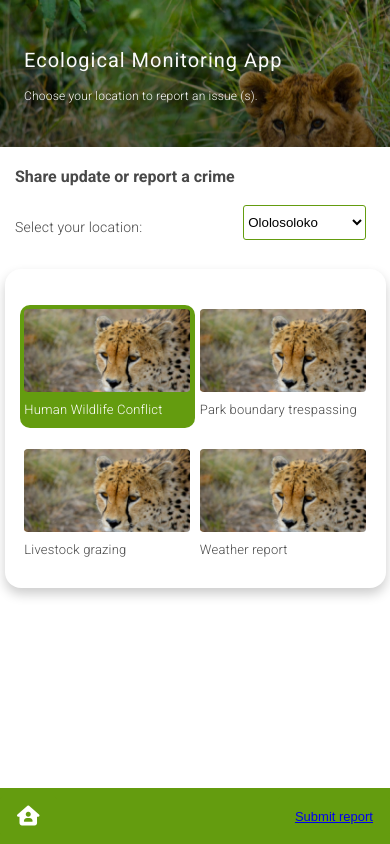
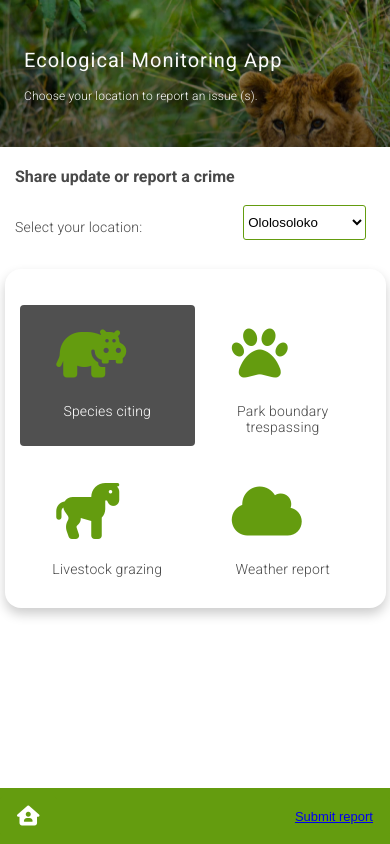
Before and after one commit to musakanneh/eco_monitor, a Vue app: page /shareData in a window 390 px wide. Built offline with nearby package versions, Linux system fonts and the light colour scheme.

Commit message:
Updated UI

```diff
--- a/src/App.vue
+++ b/src/App.vue
@@ -1,5 +1,14 @@
 <template>
   <div id="app">
+   <!-- <div id="app"> -->
+    <link
+      rel="stylesheet"
+      href="https://use.fontawesome.com/releases/v5.2.0/css/all.css"
+      integrity="sha384-hWVjflwFxL6sNzntih27bfxkr27PmbbK/iSvJ+a4+0owXq79v+lsFkW54bOGbiDQ"
+      crossorigin="anonymous"
+    />
+
+
     <router-view />
   </div>
 </template>
@@ -14,15 +23,6 @@ export default {
       mobileView: "true",
     };
   },
-  // methods: {
-  //   isMobile(){
-  //     if (Android|webOS|iPhone|iPad|iPod|BlackBerry|IEMobile|Opera Mini/i.test(navigator.userAgent)){
-  //       return true;
-  //         }else{
-  //           return false;
-  //         }
-  //   },
-  // },
 };
 </script>
 
--- a/src/main.js
+++ b/src/main.js
@@ -7,6 +7,8 @@ import firebase from "firebase/app"
 /* eslint-disable */
 Vue.prototype.$axios = axios;
 Vue.config.productionTip = false
+
+// import "font-awesome/css/font-awesome.min.css";
 
 /**
  * Firebase configuration for the backend server
--- a/src/views/Home.vue
+++ b/src/views/Home.vue
@@ -11,8 +11,8 @@
 
     <section class="access-account">
       <form @submit.prevent="authenticateUserLogin">
+        <br />
         <p>Login here</p>
-        <br />
         <div class="email">
           <input type="Phone number" placeholder="Phone number" />
         </div>
@@ -183,6 +183,7 @@ export default {
         width: 90%;
         padding: 10px 15px;
         border-radius: 5px;
+        margin-top: 20px;
         margin-bottom: 20px;
         color: #333;
         font-size: 18px;
--- a/src/views/ShareData.vue
+++ b/src/views/ShareData.vue
@@ -26,22 +26,22 @@
     <section class="section-cover">
       <div class="data-categories">
         <div @click="buttonisPressed(0)" :style="getStyle(0)" class="sec-one">
-          <img src="../assets/tiger.png" alt="" />
-          <p>Human Wildlife Conflict</p>
+          <i class="fas fa-hippo"></i>
+          <p>Species citing</p>
         </div>
         <div @click="buttonisPressed(1)" class="sec-one" :style="getStyle(1)">
-          <img src="../assets/tiger.png" alt="" />
+          <i class="fas fa-paw"></i>
           <p>Park boundary trespassing</p>
         </div>
       </div>
 
       <div class="data-categories">
         <div @click="buttonisPressed(2)" class="sec-one" :style="getStyle(2)">
-          <img src="../assets/tiger.png" alt="" />
+          <i class="fas fa-horse"></i>
           <p>Livestock grazing</p>
         </div>
         <div @click="buttonisPressed(3)" class="sec-one" :style="getStyle(3)">
-          <img src="../assets/tiger.png" alt="" />
+          <i class="fas fa-cloud"></i>
           <p>Weather report</p>
         </div>
       </div>
@@ -81,8 +81,8 @@ export default {
     getStyle(index) {
       return this.selectedIndex == index
         ? {
-            "border-radius": "10px",
-            "background-color": "#649c0f",
+            "border-radius": "4px",
+            "background-color": "#505050",
             color: "#fff",
           }
         : {};
@@ -199,6 +199,17 @@ export default {
       .sec-one {
         width: 100%;
         padding: 0.3rem;
+
+        p {
+          font-size: 14px;
+          text-align: center;
+        }
+
+        i {
+          font-size: 3.5rem;
+          padding: 1rem 2rem;
+          color: #649c0f;
+        }
       }
     }
 
```
Also changed, not shown: src/assets/ele.png (added).
